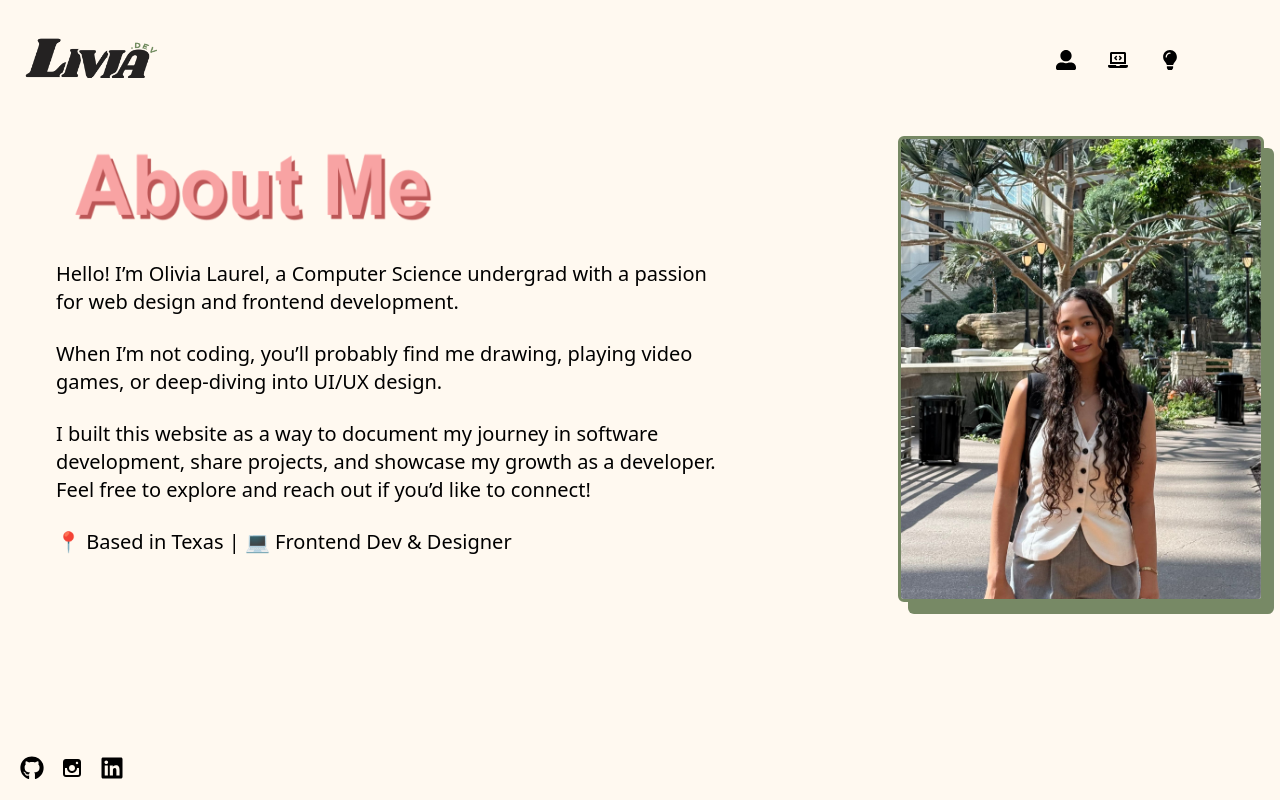
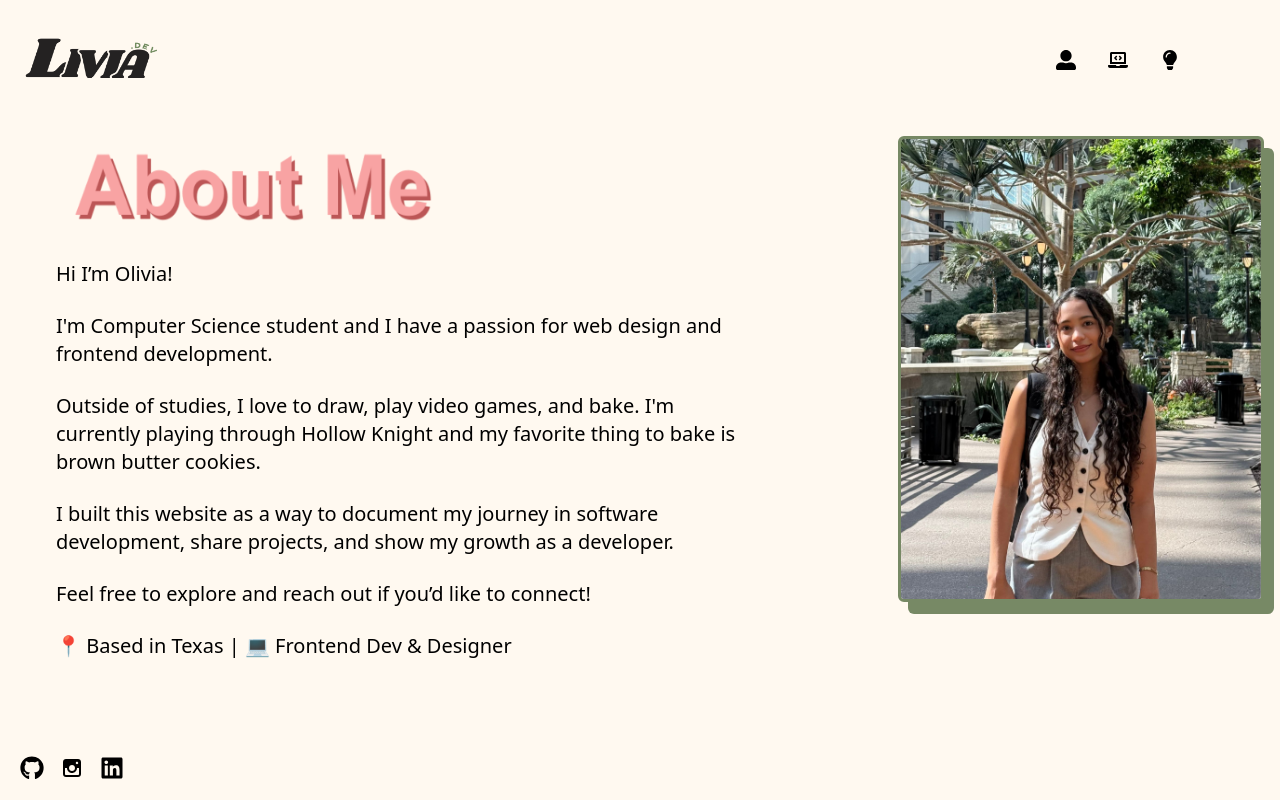
Before and after one commit to livlaurel/personalwebsite, a React (Vite) app in the folder personalweb/: page /#/about in a window 1280 px wide. Built offline with nearby package versions, Linux system fonts and the light colour scheme.

Commit message:
updated about me section

```diff
--- a/personalweb/src/pages/about.tsx
+++ b/personalweb/src/pages/about.tsx
@@ -11,9 +11,11 @@ const About = () => {
                 <div className='flex flex-row items-start'>
                     <div className='flex flex-col space-y-6 text-xl flex-1 ml-10 mr-30 max-w-3xl'>
                         <img src={about} alt="about" className="w-100 h-25" />
-                        <p>Hello! I’m Olivia Laurel, a Computer Science undergrad with a passion for web design and frontend development.</p>
-                        <p>When I’m not coding, you’ll probably find me drawing, playing video games, or deep-diving into UI/UX design.</p>
-                        <p>I built this website as a way to document my journey in software development, share projects, and showcase my growth as a developer. Feel free to explore and reach out if you’d like to connect!</p>
+                        <p>Hi I’m Olivia!</p>
+                        <p>I'm Computer Science student and I have a passion for web design and frontend development.</p>
+                        <p>Outside of studies, I love to draw, play video games, and bake. I'm currently playing through Hollow Knight and my favorite thing to bake is brown butter cookies.</p>
+                        <p>I built this website as a way to document my journey in software development, share projects, and show my growth as a developer. </p>
+                        <p>Feel free to explore and reach out if you’d like to connect!</p>
                         <p>📍 Based in Texas | 💻 Frontend Dev & Designer</p>
                     </div>
                     <div className="ml-10">
```
